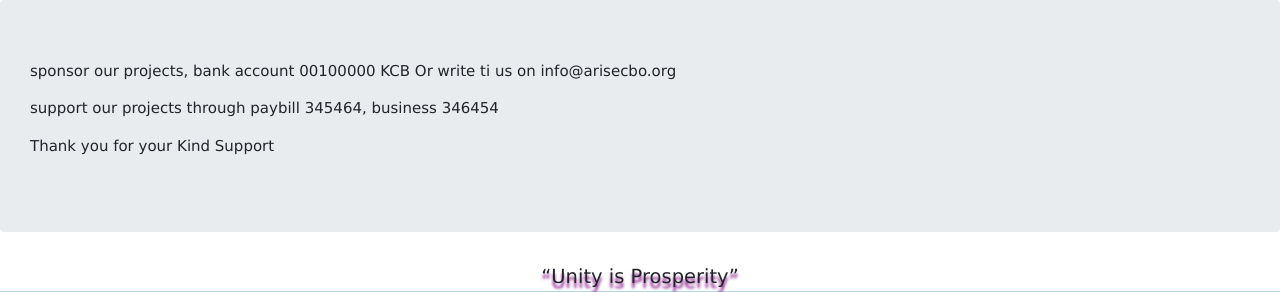
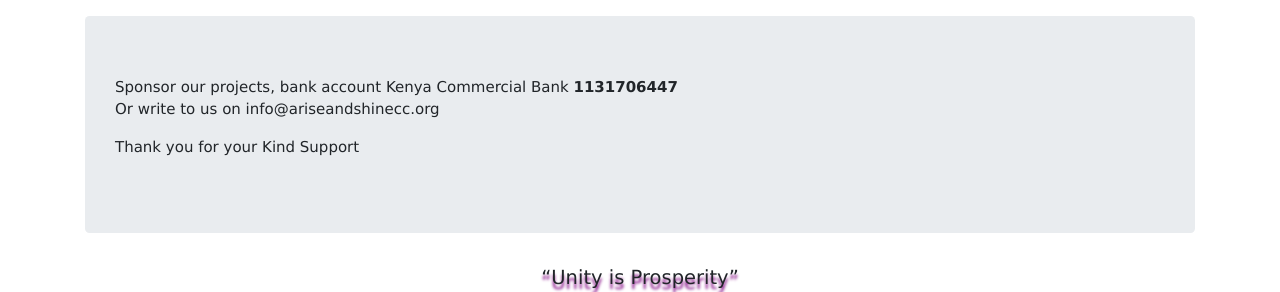
Before and after one commit to ariseandshinecc/AriseandShine_CC, a Django app: page /get_involved/donate in a window 1280 px wide. Shown: the part 124-416 px from the top of the page. Run offline with Django 3.2, Linux system fonts and the light colour scheme; data that the repository does not hold is empty; some libraries are stand-ins or nearby versions.

Commit message:
Presentable user interface. Improve user experience.
code fixes.

```diff
--- a/mainsite/static/mainsite/general_styles.css
+++ b/mainsite/static/mainsite/general_styles.css
@@ -88,21 +88,12 @@ nav li a:hover{
     display: block;
 }
 
-.project-list {
-    display: flex;
-    display: -webkit-flex;
-    justify-content: space-around;
-    flex-wrap: wrap-reverse;
-
-}
 .project-list img{
     max-width: 250px;
     width: 100%;
     padding: 2%;
 }
-.project-desc{
-    justify-self: center;
-}
+
 .project-narration{
     white-space: pre-wrap;
     word-wrap: break-word;
@@ -115,7 +106,7 @@ nav li a:hover{
 .a-project img{
     padding: 2%;
     width: 100%;
-    max-width: 400pt;
+    max-width: 300px;
 }
 blockquote{
     white-space: pre-line;
@@ -125,6 +116,13 @@ blockquote{
 .slogan{
     text-shadow: 0 5px 3px purple;
     font-size: 1.3rem;
+
+}
+.logo{
+
+    padding: 2%;
+    width: 100px;
+    height: 90px;
 
 }
 footer {
--- a/mainsite/templates/mainsite/contact.html
+++ b/mainsite/templates/mainsite/contact.html
@@ -28,10 +28,8 @@
 		<form class="jumbotron" method="post" action="{% url 'mainsite:message' %}" role="form">
 			{% if messages %}
 				{% for message in messages %}
-					<div class="w3-panel w3-w3-pale-green w3-border w3-round w3-display-container">
-						<span onclick="this.parentElement.style.display='none'"
-							class="w3-btn w3-large w3-display-topright">&times;
-						</span>
+					<div class="alert alert-success alert-dismissible fade show">
+						<button type="button" class="close" data-dismiss="alert">&times;</button>
 						<p class="alert alert-success">Message sent!</p>
 						<p {% if message.tags %} class="{{ message.tags }} text-success" {% endif %}>
 							{{ message }}
--- a/mainsite/templates/mainsite/donate.html
+++ b/mainsite/templates/mainsite/donate.html
@@ -1,15 +1,15 @@
 {% extends 'mainsite.html' %}
 {% block title %}Arise and Shine | Donate{% endblock %}
 {% block body-content %}
-	<div class="jumbotron">
-		<p>
-			sponsor our projects, bank account 00100000 KCB
-			Or write ti us on info@arisecbo.org
-		</p>
-		<p>
-			support our projects through paybill 345464, business 346454
-			<p>
-			Thank you for your Kind Support</p>
-		</p>
+	<div class="w3-section container">
+
+		<section class="jumbotron">
+			<p class="pre-scrollable">
+				Sponsor our projects, bank account Kenya Commercial Bank <b>1131706447</b><br>
+				Or write to us on info@ariseandshinecc.org
+
+				<P>Thank you for your Kind Support</p>
+			</p>
+		</section>
 	</div>
 {% endblock body-content %}
--- a/mainsite/templates/mainsite/gallery.html
+++ b/mainsite/templates/mainsite/gallery.html
@@ -12,7 +12,8 @@
                         <figure class="w3-card-2" style="max-width: 400px;">
                         <img src="{{ media.picture.url }}" alt="Photo" style="width: 100%; " class="img-thumbnail embed-responsive-4by3">
                             <figcaption class="w3-container">
-                                <a href="{{ media.project.get_absolute_url }}" data-toggle="tooltip" data-placement="auto" title="Read about this project">
+                                <a href="{{ media.project_set.get.get_absolute_url }}"
+                                    data-toggle="tooltip" data-placement="auto" title="Read about this project/event">
                                     <pre class="pre-scrollable">{{ media.caption }}</pre>
                                 </a>
                             </figcaption>
```
Also changed, not shown: mainsite/templates/mainsite/project_list.html (+13 -15 lines).
